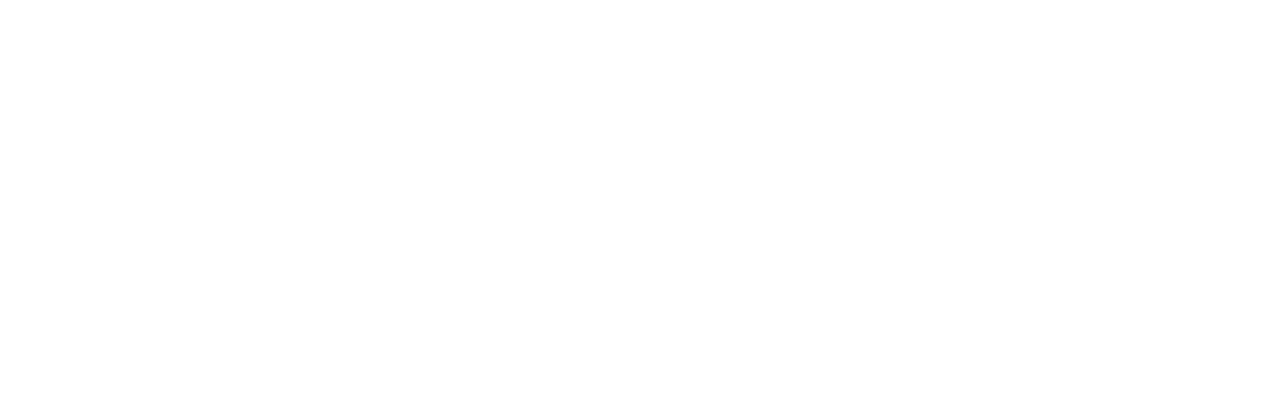
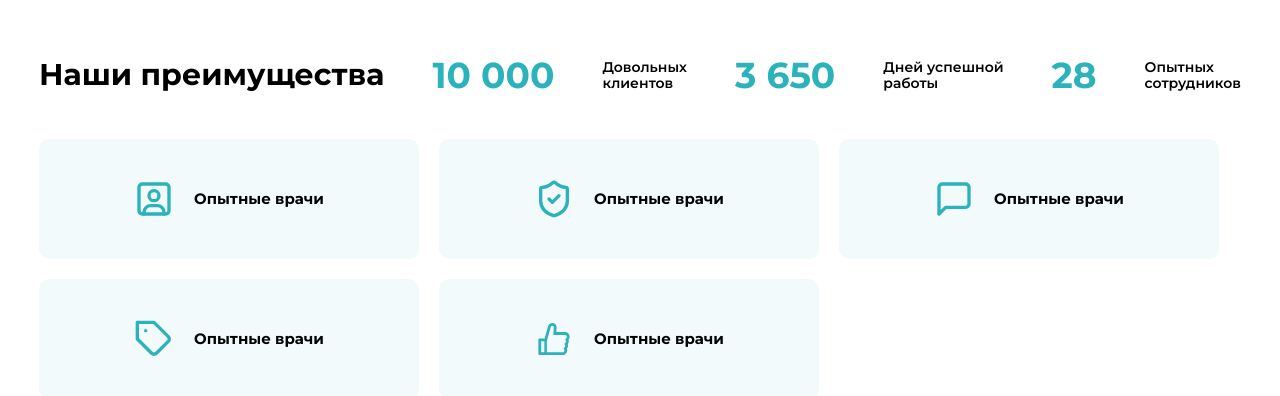
Before and after one commit to Dastan174/newyork-dentist, a React (Create React App) app: page / in a window 1280 px wide. Shown: the part 1286-1682 px from the top of the page. Before the commit the page ends 1209 px from the top, so only its background shows below. Built offline with nearby package versions, Linux system fonts and the light colour scheme.

Commit message:
finally our

```diff
--- a/src/App.js
+++ b/src/App.js
@@ -4,6 +4,7 @@
   return (
     <div className="App">
       <Home/>
+
     </div>
   );
 }
--- a/src/components/Home/Home.jsx
+++ b/src/components/Home/Home.jsx
@@ -4,14 +4,16 @@
 import Index2 from "../header/index2";
 import Index3 from "../header/index3";
 import Rating from "../rating/Rating";
+import Our from "../Our/Our";
 const Home = () => {
   return (
     <div>
       <Index1 />
       <Index2 />
       <Index3 />
+      <Teeth />
       <Rating />
-      <Teeth />
+      <Our/>
     </div>
   );
 };
--- /dev/null
+++ b/src/components/Our/Our.jsx
@@ -0,0 +1,66 @@
+import React, { useState } from "react";
+import "./our.css";
+import { TbUserSquare } from "react-icons/tb";
+import { LuShieldCheck } from "react-icons/lu";
+import { FiMessageSquare } from "react-icons/fi";
+import { AiOutlineLike } from "react-icons/ai";
+import { FiTag } from "react-icons/fi";
+
+const Our = () => {
+  return (
+    <div className="container">
+      <div className="">
+        <div className="our flex items-center justify-between my-11">
+          <h2 className="text-3xl font-bold">Наши преимущества</h2>
+          <h1 className="text-[#2CB2BB] text-4xl font-bold">10 000</h1>
+          <h5 className="text-lg font-medium ">
+            Довольных <br /> клиентов
+          </h5>
+          <h1 className="text-[#2CB2BB] text-4xl font-bold">3 650</h1>
+          <h5 className="text-lg font-medium ">
+            Дней успешной <br /> работы
+          </h5>
+          <h1 className="text-[#2CB2BB] text-4xl font-bold">28</h1>
+          <h5 className="text-lg font-medium ">
+            Опытных <br /> сотрудников
+          </h5>
+        </div>
+        <div className="flex items-center flex-wrap gap-5">
+          <div className="doctor">
+            <h1>
+              <TbUserSquare />
+            </h1>
+            <h2>Опытные врачи</h2>
+          </div>
+          <div className="doctor">
+            <h1>
+              <LuShieldCheck />
+            </h1>
+            <h2>Опытные врачи</h2>
+          </div>
+          <div className="doctor">
+            <h1>
+              <FiMessageSquare />
+            </h1>
+            <h2>Опытные врачи</h2>
+          </div>
+          <div className="doctor">
+            <h1>
+              <FiTag />
+            </h1>
+            <h2>Опытные врачи</h2>
+          </div>
+          <div className="doctor">
+            <h1
+            >
+              <AiOutlineLike />
+            </h1>
+            <h2>Опытные врачи</h2>
+          </div>
+        </div>
+      </div>
+    </div>
+  );
+};
+
+export default Our;
--- /dev/null
+++ b/src/components/Our/our.css
@@ -0,0 +1,28 @@
+.our h5 {
+    font-size: 14px;
+    font-weight: 600;
+    line-height: 1.2;
+}
+.doctor {
+    display: flex;
+    align-items: center;
+    justify-content: center;
+    gap: 20px;
+    width: 380px;
+    height: 120px;
+    background: #F2FAFB;
+    border-radius: 10px;
+    transition: .6s;
+}
+.doctor:hover {
+transform: scale(1.1);
+
+}
+.doctor h1 {
+    font-size: 40px;
+    color: #2CB2BB;
+}
+.doctor h2 {
+    font-weight: 700;
+    font-size: 15px;
+}
--- a/src/components/Teeth/Teeth.jsx
+++ b/src/components/Teeth/Teeth.jsx
@@ -2,7 +2,6 @@
 import Slider from "react-slick";
 import "slick-carousel/slick/slick.css";
 import "slick-carousel/slick/slick-theme.css";
-import { GrPrevious, GrNext } from "react-icons/gr";
 import "./teeth.css";
 
 const Teeth = () => {
@@ -51,7 +50,7 @@
 
   return (
     <div className="container">
-        <div className="relative">
+        <div className="relative my-11">
 
       {/* Слайдер */}
       <Slider {...sliderSettings} ref={sliderRef}>
--- a/src/components/header/index3.jsx
+++ b/src/components/header/index3.jsx
@@ -1,4 +1,4 @@
-import { Select } from "antd";
+// import { Select } from "antd";
 import React from "react";
 
 function Index3() {
```
